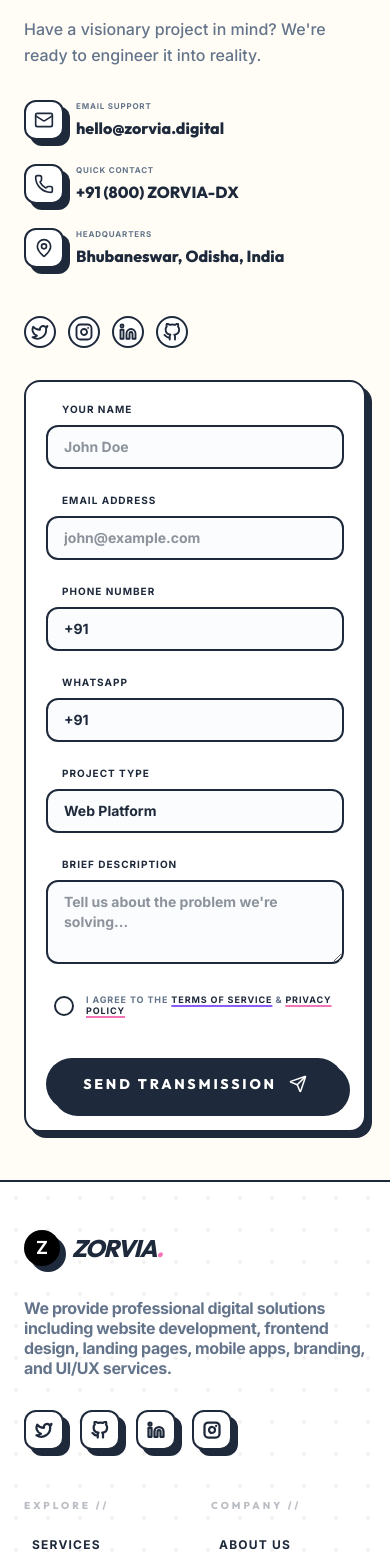
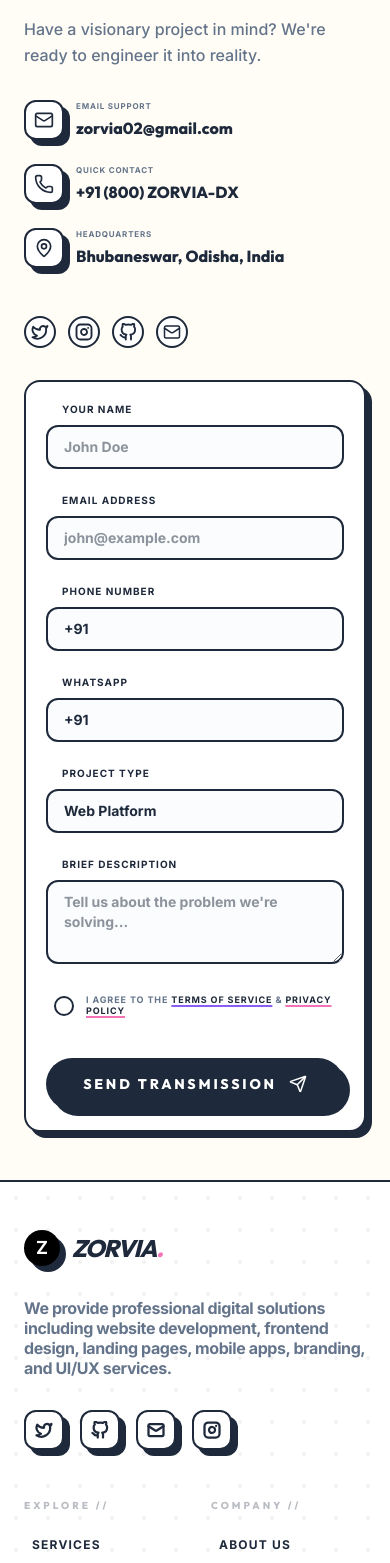
Before and after one commit to itzdevilsunny/my-company-web-site, a React (Vite) app: page / in a window 390 px wide. Shown: the part 9445-11008 px from the top of the page. Built offline with nearby package versions, Linux system fonts and the light colour scheme; no server answers; the database is empty; a web font is replaced by a local one.

Commit message:
Update social links and email in Footer and Contact sections

```diff
--- a/src/components/features/Contact.jsx
+++ b/src/components/features/Contact.jsx
@@ -84,7 +84,7 @@ const Contact = () => {
                 </div>
                 <div>
                   <p className="text-[8px] lg:text-[10px] font-black uppercase tracking-widest text-muted-foreground mb-1">Email Support</p>
-                  <p className="text-base lg:text-lg font-heading font-black">hello@zorvia.digital</p>
+                  <p className="text-base lg:text-lg font-heading font-black">zorvia02@gmail.com</p>
                 </div>
               </div>
 
@@ -111,15 +111,17 @@ const Contact = () => {
 
             <div className="flex gap-3 lg:gap-4">
               {[
-                { icon: <TwitterIcon size={18} />, color: 'hover:bg-[#1DA1F2]' },
-                { icon: <InstagramIcon size={18} />, color: 'hover:bg-[#E4405F]' },
-                { icon: <LinkedinIcon size={18} />, color: 'hover:bg-[#0077b5]' },
-                { icon: <GithubIcon size={18} />, color: 'hover:bg-[#333]' }
+                { icon: <TwitterIcon size={18} />, color: 'hover:bg-[#1DA1F2]', url: 'https://x.com/zorvia02' },
+                { icon: <InstagramIcon size={18} />, color: 'hover:bg-[#E4405F]', url: 'https://www.instagram.com/zorvia02?igsh=MTA0b2EwMXA1b29vYg==' },
+                { icon: <GithubIcon size={18} />, color: 'hover:bg-[#333]', url: 'https://github.com/zorvia02' },
+                { icon: <Mail size={18} />, color: 'hover:bg-[#EA4335]', url: 'mailto:zorvia02@gmail.com' }
               ].map((social, i) => (
                 <motion.a
                   key={i}
                   whileHover={{ y: -5, rotate: 10 }}
-                  href="#"
+                  href={social.url}
+                  target={social.url.startsWith('mailto') ? '_self' : '_blank'}
+                  rel="noopener noreferrer"
                   className={`w-8 h-8 lg:w-10 lg:h-10 bg-white border-2 border-foreground rounded-lg lg:rounded-xl flex items-center justify-center shadow-pop-sm transition-all ${social.color} hover:text-white`}
                 >
                   {social.icon}
--- a/src/components/layouts/Footer.jsx
+++ b/src/components/layouts/Footer.jsx
@@ -1,7 +1,7 @@
 import React, { useState, useEffect } from 'react';
 import { motion } from 'framer-motion';
 import { Link } from 'react-router-dom';
-import { ArrowRight, Sparkles, Globe, Clock, Zap } from 'lucide-react';
+import { ArrowRight, Sparkles, Globe, Clock, Zap, Mail } from 'lucide-react';
 import { TwitterIcon, GithubIcon, LinkedinIcon, InstagramIcon } from '../ui/Icons';
 import Magnetic from '../ui/Magnetic';
 
@@ -43,15 +43,17 @@ const Footer = () => {
 
           <div className="flex gap-4 lg:gap-6">
             {[
-              { Icon: TwitterIcon, color: 'hover:bg-primary' },
-              { Icon: GithubIcon, color: 'hover:bg-secondary' },
-              { Icon: LinkedinIcon, color: 'hover:bg-tertiary' },
-              { Icon: InstagramIcon, color: 'hover:bg-quaternary' }
-            ].map(({ Icon, color }, i) => (
+              { Icon: TwitterIcon, color: 'hover:bg-primary', url: 'https://x.com/zorvia02' },
+              { Icon: GithubIcon, color: 'hover:bg-secondary', url: 'https://github.com/zorvia02' },
+              { Icon: Mail, color: 'hover:bg-tertiary', url: 'mailto:zorvia02@gmail.com' },
+              { Icon: InstagramIcon, color: 'hover:bg-quaternary', url: 'https://www.instagram.com/zorvia02?igsh=MTA0b2EwMXA1b29vYg==' }
+            ].map(({ Icon, color, url }, i) => (
               <Magnetic key={i} strength={0.4}>
                 <motion.a
                   whileHover={{ y: -5 }}
-                  href="#"
+                  href={url}
+                  target={url.startsWith('mailto') ? '_self' : '_blank'}
+                  rel="noopener noreferrer"
                   className={`w-10 h-10 lg:w-14 lg:h-14 bg-white border-2 border-foreground rounded-xl lg:rounded-2xl flex items-center justify-center shadow-pop text-foreground ${color} hover:text-white transition-all`}
                 >
                   <Icon size={18} lg:size={24} strokeWidth={3} />
```
